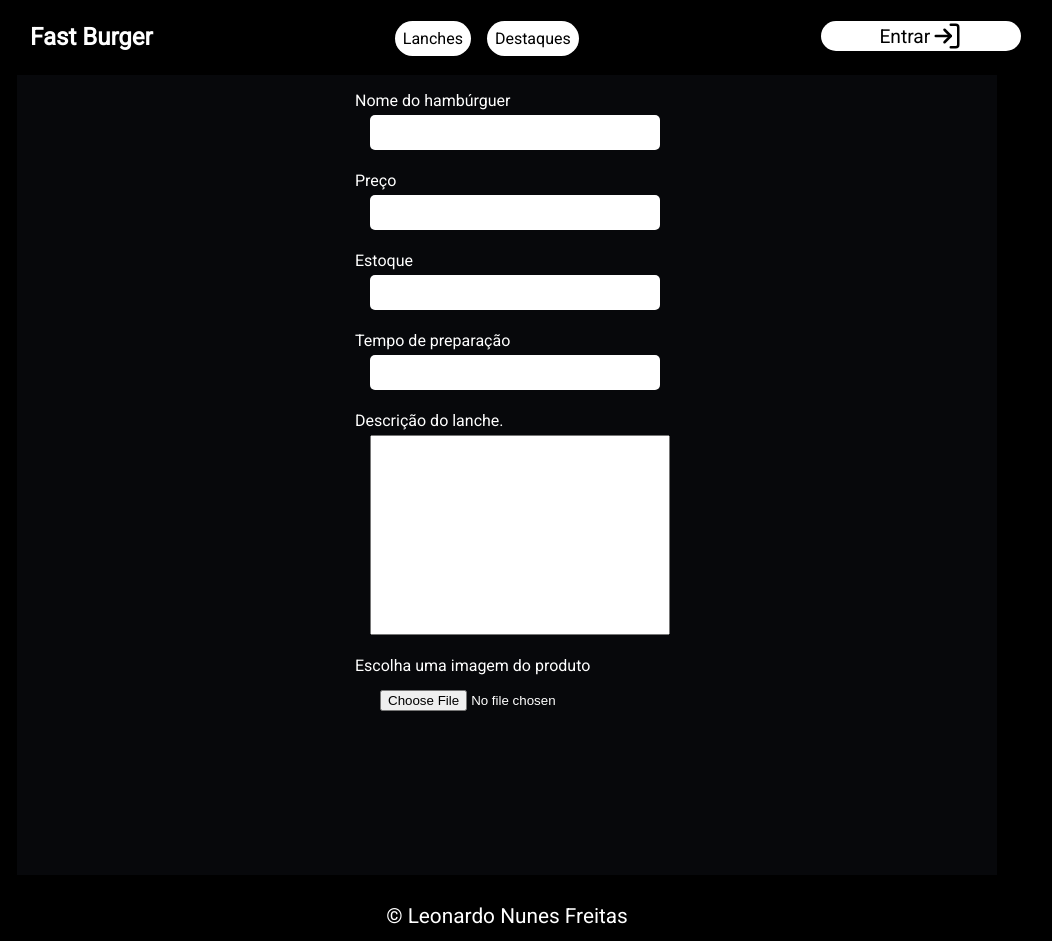
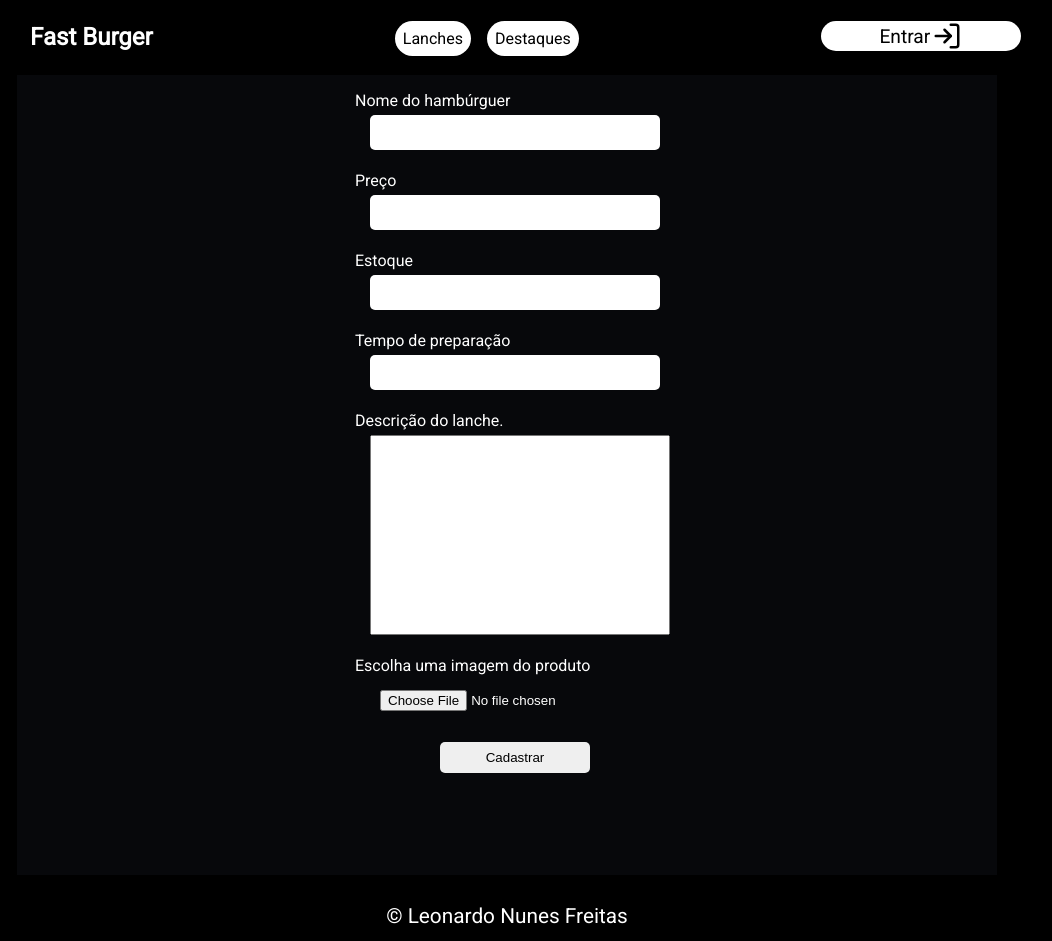
Before and after one commit to leonardofx1/fast-burger, a Next.js app: page /admin in a window 1280 px wide. Shown: the whole page, without its empty margins (133-1185 px from the left). Built offline with nearby package versions, Linux system fonts and the light colour scheme; no server answers; the database is empty.

Commit message:
add react hook form e zod

```diff
--- a/package.json
+++ b/package.json
@@ -10,7 +10,7 @@
   },
   "dependencies": {
     "@types/pg": "^8.11.6",
-    "drizzle-kit": "^0.21.2",
+    "drizzle-kit": "^0.21.4",
     "drizzle-orm": "^0.30.10",
     "next": "14.2.3",
     "next-auth": "^5.0.0-beta.19",
@@ -18,7 +18,9 @@
     "postgres": "^3.4.4",
     "react": "^18",
     "react-dom": "^18",
-    "react-icons": "^5.2.1"
+    "react-hook-form": "^7.51.5",
+    "react-icons": "^5.2.1",
+    "zod": "^3.23.8"
   },
   "devDependencies": {
     "@types/node": "^20",
--- a/src/app/admin/page.tsx
+++ b/src/app/admin/page.tsx
@@ -1,16 +1,19 @@
+
+
 import { Wrapper } from '@/components/Wrapper'
 import { Input } from './input'
 import style from './style.module.scss'
+import { createBurger } from '@/lib/createBurger'
 
 
 
 
 const admin = () => {
-
+    createBurger()
 
     return (
         <Wrapper>
-            <form action="" className={style.form}>
+            <form  className={style.form} >
 
                 <Input label='Nome do hambúrguer' name='title' type='text' />
 
@@ -26,7 +29,7 @@ const admin = () => {
                </div>
 
                 <Input label='Escolha uma imagem do produto' name='img' type='file' />
-
+        <button type="submit">Cadastrar</button>
             </form>
 
         </Wrapper>
--- a/src/app/admin/style.module.scss
+++ b/src/app/admin/style.module.scss
@@ -26,6 +26,18 @@
             max-width:300px ;
         }
     }
+
+    & button {
+        display: block;
+        width: 150px;
+        margin: 0 auto;
+        border: none;
+        border-radius:5px;
+
+        padding: .5rem;
+        font-weight: 500;
+
+    }
 }
 .wrapperDescription {
 
--- /dev/null
+++ b/src/lib/createBurger.tsx
@@ -0,0 +1,9 @@
+import { db } from "@/db"
+import { hamburger } from "@/schemas/schemas"
+
+
+export const  createBurger = async() => {
+
+const res =  await db.insert(hamburger).values({name:'hafcnjh',preparationTime:15.5, urlImage:'smkxcv', value:355}).returning()
+    console.log(res)
+}
--- a/src/schemas/schemas.ts
+++ b/src/schemas/schemas.ts
@@ -3,11 +3,11 @@ import { pgTable, integer, unique, serial, text, numeric } from "drizzle-orm/pg-
 
 export const favorites = pgTable("favorites", {
 	hamburgerID: integer("hamburgerID").notNull().references(()=> hamburger.id),
-	clientID: integer("clientID").notNull().references(() => client.id),
+	clientID: integer("clientID").notNull().references(() => client.id)
 });
 
 export const hamburger = pgTable("hamburger", {
-	id: serial("id").primaryKey().notNull(),
+	id: serial("id").primaryKey(),
 	name: text("name").notNull(),
 	value: numeric("value").notNull(),
 	preparationTime: numeric("preparationTime").notNull(),
```
Also changed, not shown: 2 other files (tests, documents, lock files or other folders).
